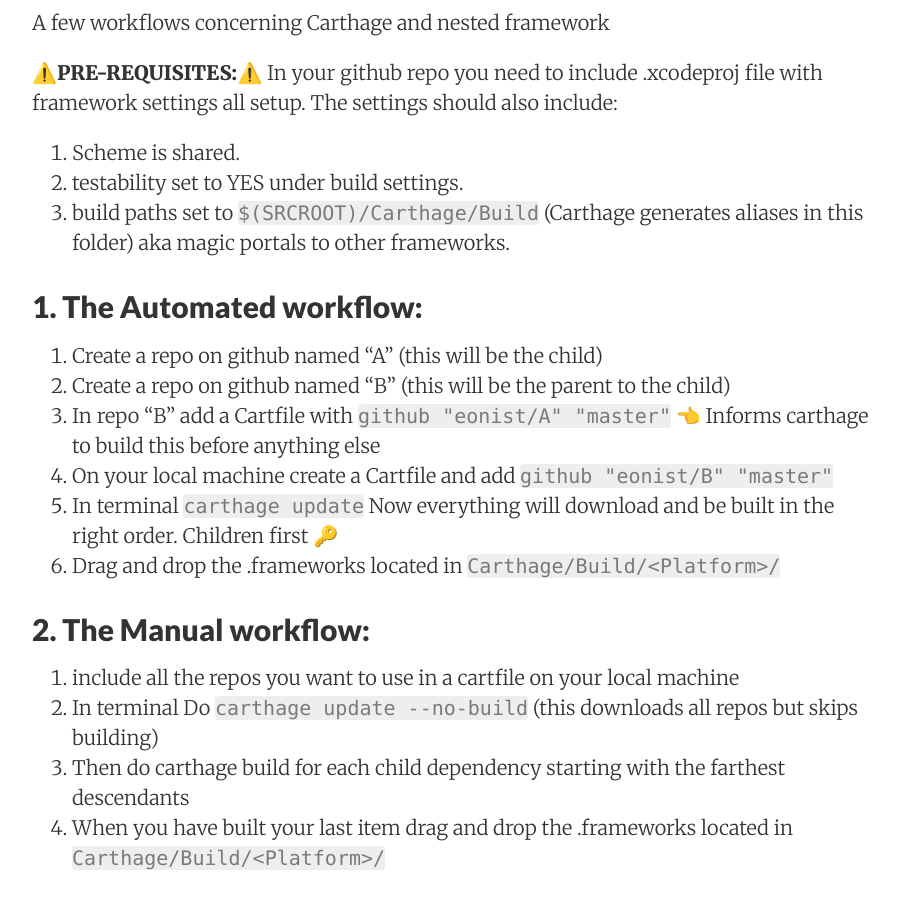
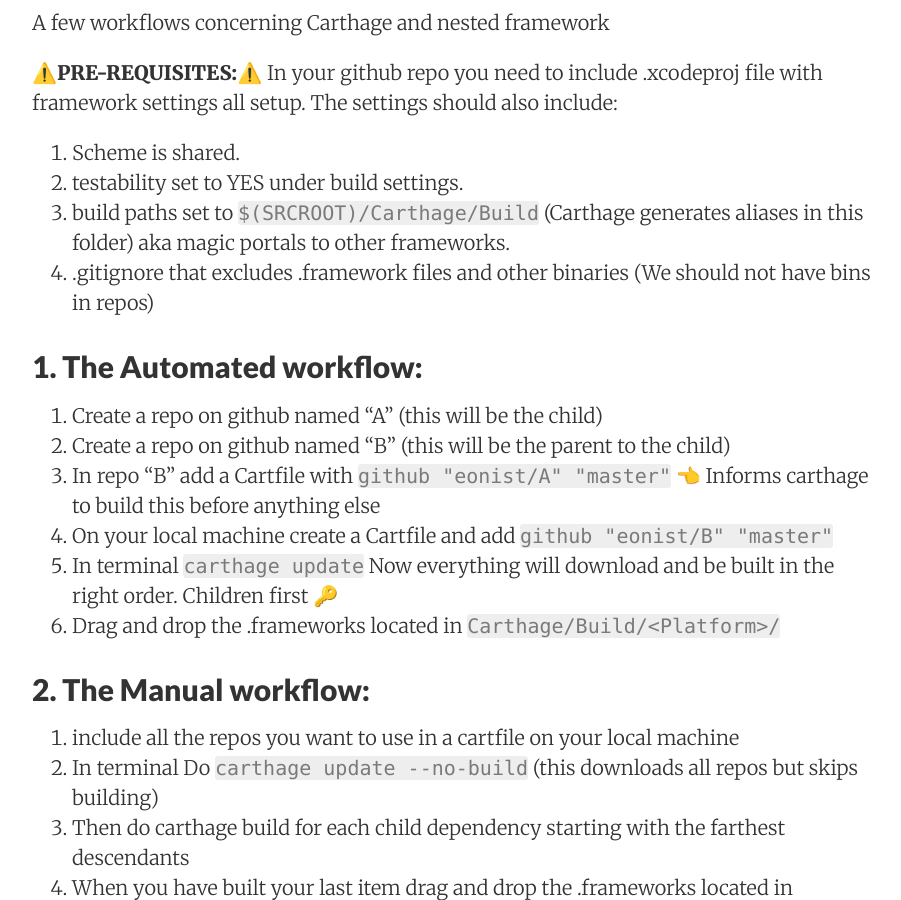
Before and after one commit to stylekit/stylekit.github.io, a Jekyll site: the page built from _posts/2017-02-03-Carthage-and-nested-frameworks.md, in a window 1280 px wide and 900 px high, scrolled down 419 px. Shown: the whole window, without its empty margins (188-1089 px from the left). Built offline with Jekyll 4.4.1, drawn with Linux system fonts in a browser that asks for light colours; nearby versions of some CDN libraries; comment, search, counter and statistics services are not loaded.

Commit message:
Files modified: 1


Modified 1 file:
_posts/2017-02-03-Carthage-and-nested-frameworks.md

```diff
--- a/_posts/2017-02-03-Carthage-and-nested-frameworks.md
+++ b/_posts/2017-02-03-Carthage-and-nested-frameworks.md
@@ -5,6 +5,7 @@
 1. Scheme is shared.
 2. testability set to YES under build settings.
 3. build paths set to ``$(SRCROOT)/Carthage/Build`` (Carthage generates aliases in this folder) aka magic   portals to other frameworks.
+4. .gitignore that excludes .framework files and other binaries (We should not have bins in repos)
 
 
 ## 1. The Automated workflow:
```
